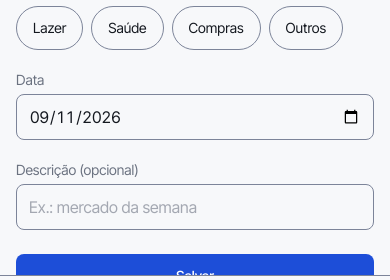
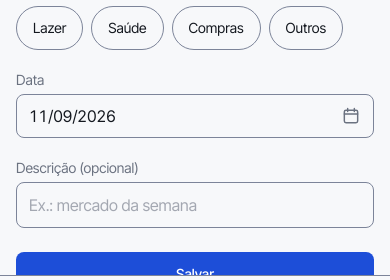
Before and after one commit to pedrohassen/no-azul, a React (Vite) app: page / in a window 390 px wide. Both pictures are taken after a click on the button "Lançar". Shown: the part 504-784 px from the top of the page. Built offline with nearby package versions, Linux system fonts and the light colour scheme.

Commit message:
feat: usa os seletores customizados em Lançar e Histórico
Resolve também o corte de texto no filtro de mês no mobile (o rótulo agora é HTML nosso, não texto renderizado pelo SO). Filtro de mês ganha atalhos Limpar e Este mês.

```diff
--- a/src/telas/Historico.tsx
+++ b/src/telas/Historico.tsx
@@ -1,4 +1,5 @@
 import { useMemo, useState } from 'react'
+import { SeletorMesAno } from '../components/SeletorMesAno'
 import {
   excluirTransacao,
   listarCategorias,
@@ -41,7 +42,7 @@ export function Historico({ aoEditar }: HistoricoProps) {
   }
 
   return (
-    <div className="mx-auto max-w-md px-4 py-6">
+    <div className="mx-auto max-w-md px-4 py-6 md:max-w-2xl md:px-8">
       <h1 className="mb-4 font-sans text-xl font-semibold text-ink">
         Histórico
       </h1>
@@ -72,12 +73,7 @@ export function Historico({ aoEditar }: HistoricoProps) {
           ))}
         </select>
 
-        <input
-          type="month"
-          value={filtroMes}
-          onChange={(e) => setFiltroMes(e.target.value)}
-          className="rounded-lg border border-line bg-paper px-3 py-2 font-sans text-sm text-ink"
-        />
+        <SeletorMesAno valor={filtroMes} onChange={setFiltroMes} />
       </div>
 
       {filtradas.length === 0 ? (
--- a/src/telas/Lancar.tsx
+++ b/src/telas/Lancar.tsx
@@ -2,6 +2,7 @@ import { useState } from 'react'
 import { Botao } from '../components/Botao'
 import { CampoValor } from '../components/CampoValor'
 import { ChipCategoria } from '../components/ChipCategoria'
+import { SeletorData } from '../components/SeletorData'
 import {
   gerarId,
   listarCategorias,
@@ -79,7 +80,7 @@ export function Lancar({
   }
 
   return (
-    <div className="mx-auto max-w-md px-4 py-6">
+    <div className="mx-auto max-w-md px-4 py-6 md:max-w-2xl md:px-8">
       <h1 className="mb-6 font-sans text-xl font-semibold text-ink">
         {transacaoEditando ? 'Editar lançamento' : 'Lançar'}
       </h1>
@@ -121,17 +122,13 @@ export function Lancar({
         ))}
       </div>
 
-      <label className="mb-5 block">
+      <div className="mb-6 grid gap-5 md:grid-cols-2">
+        <label className="block">
           <span className="mb-1 block font-sans text-sm text-muted">Data</span>
-        <input
-          type="date"
-          value={data}
-          onChange={(e) => setData(e.target.value)}
-          className="w-full rounded-lg border border-line bg-paper px-3 py-2.5 font-sans text-ink outline-none focus:border-azul"
-        />
+          <SeletorData valor={data} onChange={setData} />
         </label>
 
-      <label className="mb-6 block">
+        <label className="block">
           <span className="mb-1 block font-sans text-sm text-muted">
             Descrição (opcional)
           </span>
@@ -143,6 +140,7 @@ export function Lancar({
             className="w-full rounded-lg border border-line bg-paper px-3 py-2.5 font-sans text-ink outline-none placeholder:text-muted/60 focus:border-azul"
           />
         </label>
+      </div>
 
       {erro ? (
         <p className="mb-4 font-sans text-sm text-vermelho">{erro}</p>
```
Lines whose indentation alone changed are shown as unchanged.
